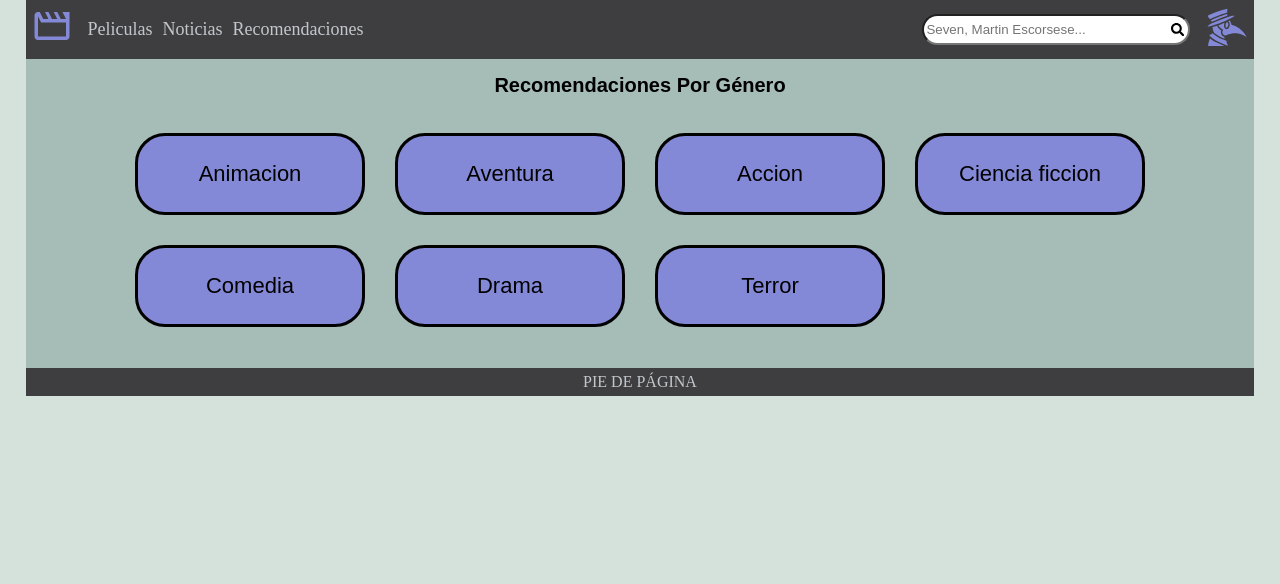
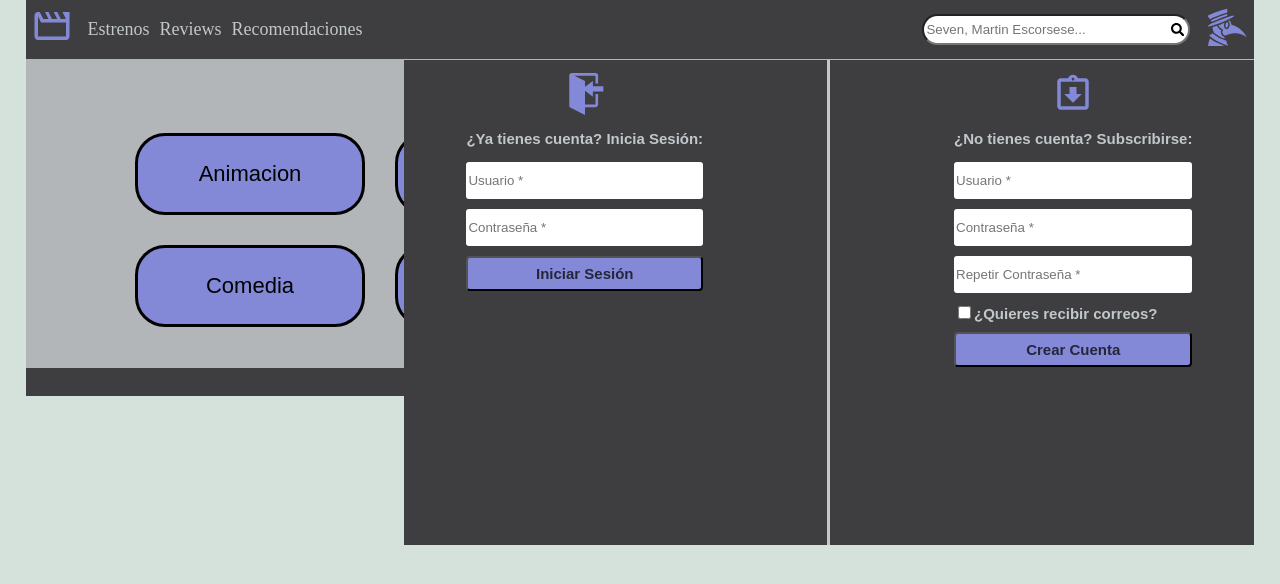
Before and after one commit to rawojeda/TFG_react_cine, a React (Create React App) app: page /Recomendaciones in a window 1280 px wide. Both pictures are taken after a click on the button 1227 px from the left and 32 px from the top of the page. Shown: the top 584 px of the page. Built offline with nearby package versions, Linux system fonts and the light colour scheme.

Commit message:
implementing a Sign area

```diff
--- a/public/index.html
+++ b/public/index.html
@@ -10,6 +10,7 @@
       content="Web site created using create-react-app"
     />
     <link rel="apple-touch-icon" href="%PUBLIC_URL%/logo192.png" />
+
     <!--
       manifest.json provides metadata used when your web app is installed on a
       user's mobile device or desktop. See https://developers.google.com/web/fundamentals/web-app-manifest/
--- a/src/Components/CSS/Navegador.css
+++ b/src/Components/CSS/Navegador.css
@@ -7,6 +7,7 @@
 /* navegador */
 .navegador{
     background-color: #3e3e40;
+    position: relative;
 }
 
 /* logo */
@@ -50,7 +51,7 @@
     height: -webkit-fill-available;
     padding-right: 10px;
 }
-@media screen and (max-width: 669px) {
+@media screen and (max-width: 708px) {
     .profile-div{
         margin-left: auto;
     }
--- /dev/null
+++ b/src/Components/CSS/Sign.css
@@ -0,0 +1,70 @@
+.Sign-area{
+    position: absolute;
+    display: flex;
+    justify-content: space-around;
+    width: 850px;
+    background-color: #3e3e40;
+    top: 60px;
+    right: 0px;
+    height: 485px;
+
+}
+@media screen and (max-width: 887px) {
+    .Sign-area{
+        flex-direction: column;
+        width: fit-content;
+        height: fit-content;
+        border: solid;
+    }
+    .v-line{
+        border-bottom: solid;
+
+    }
+    .Sign{
+        padding: 0px 50px 0px 50px;
+    }
+}
+.v-line{
+    border-left: solid;
+    border-color: #C2C7CB;
+}
+.Sign{
+    font-size: 15px;
+    font-family: sans-serif;
+    font-weight: 700;
+    display: flex;
+    flex-direction: column;
+    align-items: center;
+    color: #C2C7CB;
+    padding-top: 13px;
+    padding-bottom: 13px;
+}
+.div-input{
+    margin-bottom: 10px;
+    border-radius: 3px;
+    height: 35px;
+    width: -webkit-fill-available;
+    border-style: none;
+}
+.div-input:hover{border-style: solid; border-color: #8389d7; }
+.checkbx{
+    margin-right: auto;
+    padding-bottom: 10px;
+    font-size: 15px;
+    font-family: sans-serif;
+}
+.btn-continuar{
+    height: 35px;
+    color: #000000b8;
+    background-color: #8389d7;
+    font-size: 15px;
+    font-weight: 600;
+    border-radius: 4px;
+    cursor:pointer;
+    width: -webkit-fill-available;
+}
+.btn-continuar:hover{
+    background-color: #5f66c2;
+    border-style: solid;
+    border-color: #232b95;
+}
--- a/src/Components/MenuItems.tsx
+++ b/src/Components/MenuItems.tsx
@@ -6,12 +6,12 @@ class MenuItems extends React.Component<{}, {}> {
   public render() {
     return (
       <div className="routes">
-        <Link className="links" to="/Peliculas">
-          Peliculas
+        <Link className="links" to="/Estrenos">
+          Estrenos
         </Link>
 
-        <Link className="links" to="/Noticias">
-          Noticias
+        <Link className="links" to="/Reviews">
+          Reviews
         </Link>
 
         <Link className="links" to="/Recomendaciones">
--- a/src/Components/MenuResponsive.tsx
+++ b/src/Components/MenuResponsive.tsx
@@ -31,13 +31,13 @@ class MenuResponsive extends React.Component<IResponsiveMenuProps, IResponsiveMe
       <ul className="Navegador-Desplegable">
         {/* links */}
         <li className="Navegador-desplegable-item">
-          <Link className="links" to="/Peliculas">
-            Peliculas
+          <Link className="links" to="/Estrenos">
+            Estrenos
           </Link>
         </li>
         <li className="Navegador-desplegable-item">
-          <Link className="links" to="/Noticias">
-            Noticias
+          <Link className="links" to="/Reviews">
+            Reviews
           </Link>
         </li>
         <li className="Navegador-desplegable-item">
--- a/src/Components/Navegador.tsx
+++ b/src/Components/Navegador.tsx
@@ -6,6 +6,7 @@ import { GiPlagueDoctorProfile } from "react-icons/gi";
 import { MdOutlineMovie } from "react-icons/md";
 import { FaBars, FaSearch } from "react-icons/fa";
 import MenuResponsive from "./MenuResponsive";
+import Sign from "./Sign";
 
 interface INavegatorProps{
   OnSearchTextChange: (event: React.ChangeEvent<HTMLInputElement>) => void;
@@ -14,23 +15,32 @@ interface INavegatorProps{
 interface INavegatorState {
   toggle_press: boolean;
   searchText: string;
+  profile_press: boolean;
 }
 
 
 class Navegador extends React.Component<INavegatorProps, INavegatorState> {
   constructor(props: INavegatorProps) {
     super(props);
-    this.state = { toggle_press: false, searchText:""};
+    this.state = { toggle_press: false, searchText:"", profile_press: false};
   }
 
   public showitems = () => {
+    if(this.state.profile_press && !this.state.toggle_press){
+      this.setState({profile_press: !!!this.state.profile_press})
+    }
     this.setState({toggle_press: !!!this.state.toggle_press})
-    console.log(this.state.toggle_press);
   };
   public OnSearchTextChangeInternal = (event: React.ChangeEvent<HTMLInputElement>) => {
     this.props.OnSearchTextChange(event);
     this.setState({searchText: event.target.value});
   }
+  public showprofile = () => {
+    if(!this.state.profile_press && this.state.toggle_press){
+      this.setState({toggle_press: !!!this.state.toggle_press})
+    }
+    this.setState({profile_press: !!!this.state.profile_press})
+  };
   public render() {
     return (
       <div className="navegador">
@@ -71,11 +81,13 @@ class Navegador extends React.Component<INavegatorProps, INavegatorState> {
 
             {/* boton de perfil */}
             <div className="profile-div">
-              <button className=" image-nav" type="submit">
+              <button className=" image-nav" type="submit" onClick={this.showprofile}>
                 <GiPlagueDoctorProfile />
               </button>
             </div>
         </div>
+        {/* profile box */}
+        {this.state.profile_press ? <Sign/> : null}
         {/* toggle desplesgable */}
         {this.state.toggle_press ? <MenuResponsive OnSearchTextChange={this.props.OnSearchTextChange}/> : null}
         </div>
--- /dev/null
+++ b/src/Components/Sign.tsx
@@ -0,0 +1,60 @@
+import React from "react";
+import { MdOutlineAssignmentReturned } from "react-icons/md";
+import "./CSS/Sign.css";
+import { GoSignIn} from "react-icons/go";
+
+
+class Sign extends React.Component<{}, {}> {
+  constructor(props: {}) {
+    super(props);
+  }
+
+  public render() {
+    return (
+      <div className="Sign-area">
+        <div className="Sign">
+        <GoSignIn className="image-nav"/>
+          <p>¿Ya tienes cuenta? Inicia Sesión:</p>
+
+          <input
+            type="text"
+            className="div-input"
+            placeholder="Usuario *"
+          ></input>
+
+          <input
+            type="text"
+            className="div-input"
+            placeholder="Contraseña *"
+          ></input>
+          <button className="btn-continuar">Iniciar Sesión</button>
+        </div>
+        <div className="v-line"></div>
+        <div className="Sign">
+        <MdOutlineAssignmentReturned className="image-nav"/>
+          <p>¿No tienes cuenta? Subscribirse:</p>
+
+          <input
+            type="text"
+            className="div-input"
+            placeholder="Usuario *"
+          ></input>
+
+          <input
+            type="text"
+            className="div-input"
+            placeholder="Contraseña *"
+          ></input>
+          <input
+            type="text"
+            className="div-input"
+            placeholder="Repetir Contraseña *"
+          ></input>
+          <label className="checkbx"><input type="checkbox" />¿Quieres recibir correos?</label>
+          <button className="btn-continuar">Crear Cuenta</button>
+        </div>
+      </div>
+    );
+  }
+}
+export default Sign;
--- a/src/Pages/CSS/HomeStructure.css
+++ b/src/Pages/CSS/HomeStructure.css
@@ -1,11 +1,11 @@
 .contenido{
-    background-color: #80a19b8f;
+    background-color: #b2b6b9;
     padding: 5px 0px 5px 0px;
     font-family: 'Courier New', Courier, monospace;
 }
 
 .pie_pagina{
-    background-color: #3e3e40;;
+    background-color: #3e3e40;
     color: #C2C7CB;
     text-align: center;
     padding: 5px 0px 5px 0px;
--- a/src/Pages/HomeStructure.tsx
+++ b/src/Pages/HomeStructure.tsx
@@ -30,11 +30,11 @@ class HomeStructure extends React.Component<{}, IHomeStructureState> {
           <Route exact path="/">
               <Home color_button="red" />
             </Route>
-            <Route exact path="/Peliculas">
-              Peliculas
+            <Route exact path="/Estrenos">
+              Estrenos
             </Route>
-            <Route exact path="/Noticias">
-              Noticias
+            <Route exact path="/Reviews">
+              Reviews
             </Route>
             <Route exact path="/Recomendaciones">
               <Recomendations/>
--- a/src/Pages/Recomendations.tsx
+++ b/src/Pages/Recomendations.tsx
@@ -14,7 +14,7 @@ class Recomendations extends React.Component<{}, IRecomendationState> {
   public render() {
     return (
       <>
-        <p className="title"> Recomendaciones Por Género</p>
+        <p className="title"> Recomendaciones Por Género: </p>
         <ul className="Sections">
             {this.state.sections.map((section) => (
                 <Section name={section}/>
```
Also changed, not shown: 1 other file (tests, documents, lock files or other folders).
